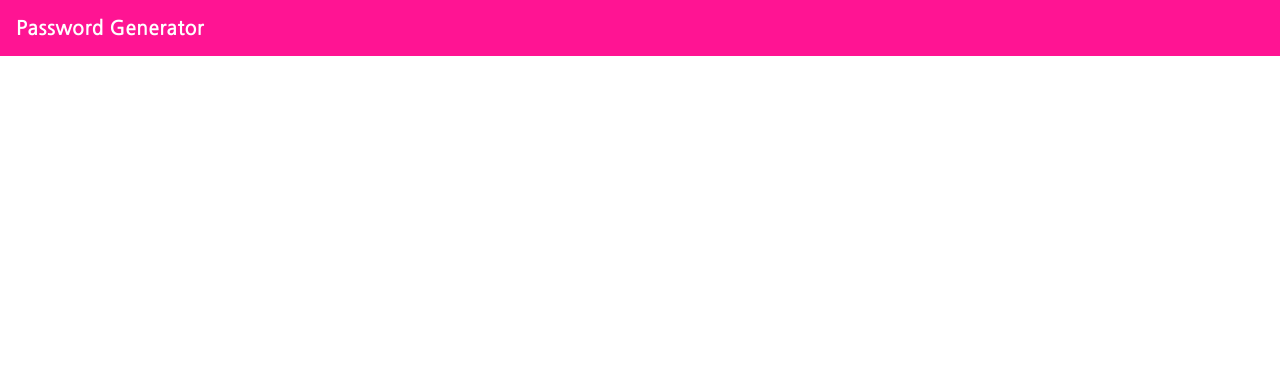
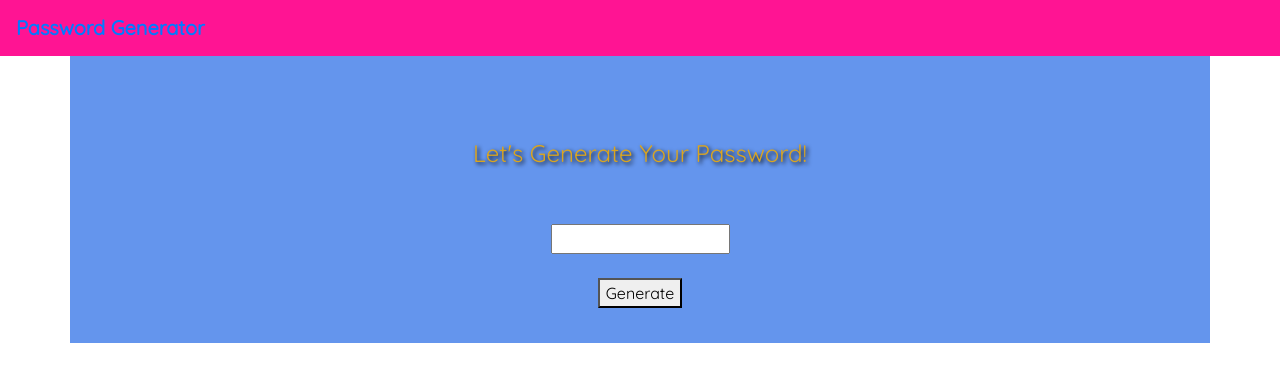
Before and after one commit to carolinelstrickland/password-generator, a plain HTML site: page index.html in a window 1280 px wide. Drawn offline with nearby package versions, Linux system fonts and the light colour scheme.

Commit message:
playing with css and added textbox

```diff
--- a/index.html
+++ b/index.html
@@ -7,16 +7,38 @@
 
     <link rel="stylesheet" href="https://stackpath.bootstrapcdn.com/bootstrap/4.5.0/css/bootstrap.min.css" integrity="sha384-9aIt2nRpC12Uk9gS9baDl411NQApFmC26EwAOH8WgZl5MYYxFfc+NcPb1dKGj7Sk" crossorigin="anonymous">
     <link rel="stylesheet" href="styles.css">
-    <link href="https://fonts.googleapis.com/css2?family=Nanum+Gothic:wght@700&display=swap" rel="stylesheet">
+    <link href="https://fonts.googleapis.com/css2?family=Nanum+Gothic:wght@700&family=Quicksand&display=swap" rel="stylesheet">
     <script src="script.js"></script>
 
 
 </head>
 <body>
 
-    <nav class="navbar navbar-dark" style="background-color: deeppink; font-family:'Nanum Gothic', sans-serif;";>
+    <nav class="navbar" style="background-color: deeppink; font-family:'Quicksand', sans-serif; color: cornflowerblue; font-weight: bolder";>
         <a class="navbar-brand" href="#">Password Generator</a>
     </nav>
 
+
+    <div class="container">
+
+        <div class="row">
+
+             <div class=".col-lg-6 col-sm-12">
+
+                <div class="content">
+                    <br> </br>
+                    <h4>Let's Generate Your Password!</h4>
+                    <br> </br>
+                    <input type="text" id="textbox">
+                    <br> </br>
+                    <button onclick="">Generate</button>
+                </div>
+
+             </div>
+
+        </div>
+
+    </div>
+
 </body>
 </html>
--- a/styles.css
+++ b/styles.css
@@ -0,0 +1,14 @@
+.content {
+    font-family: 'Quicksand', sans-serif;
+    color: goldenrod;
+    font-weight: 500;
+    margin-top: 15px;
+    margin-bottom: 15px;
+    padding: 20px;
+    text-shadow: 2px 2px 4px #000000;
+    text-align: center;
+}
+
+.container {
+    background-color: cornflowerblue;
+}
```
